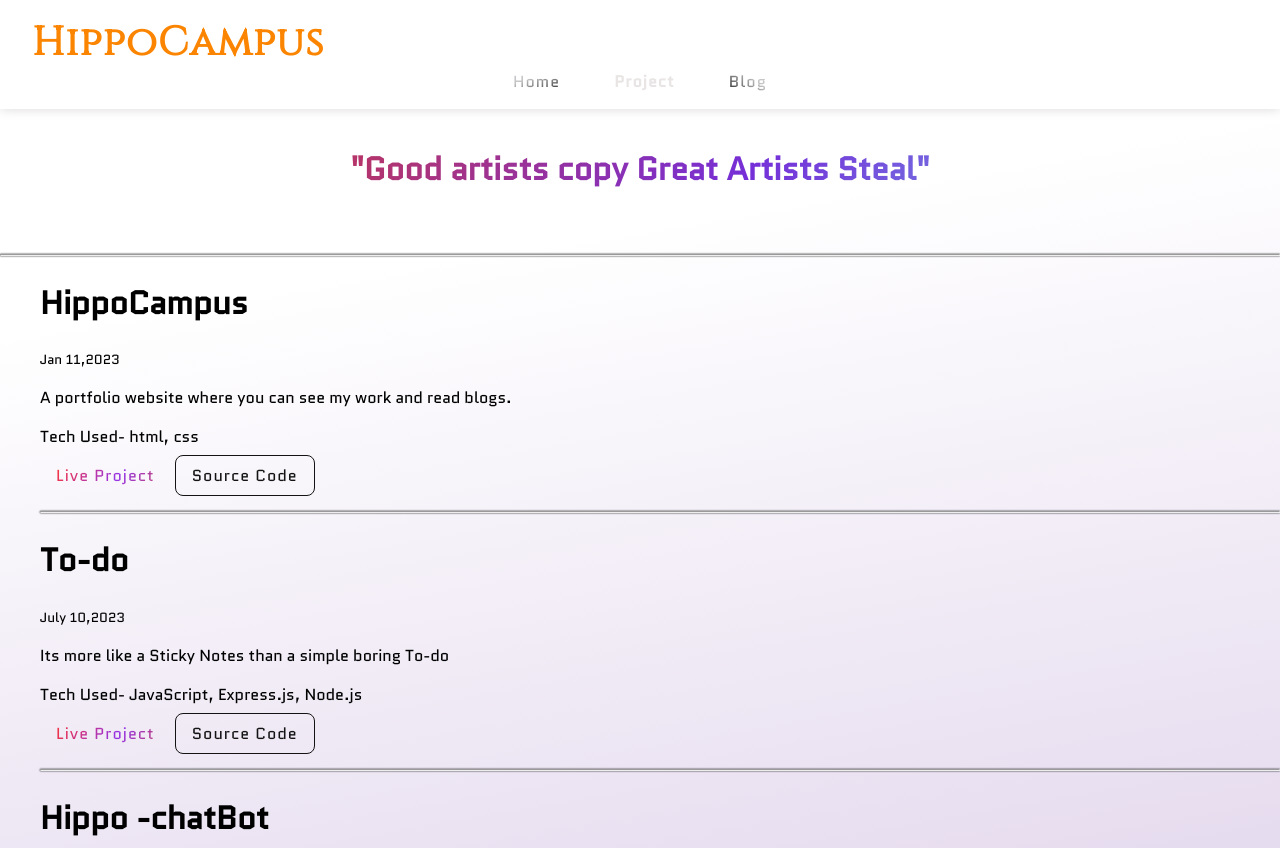
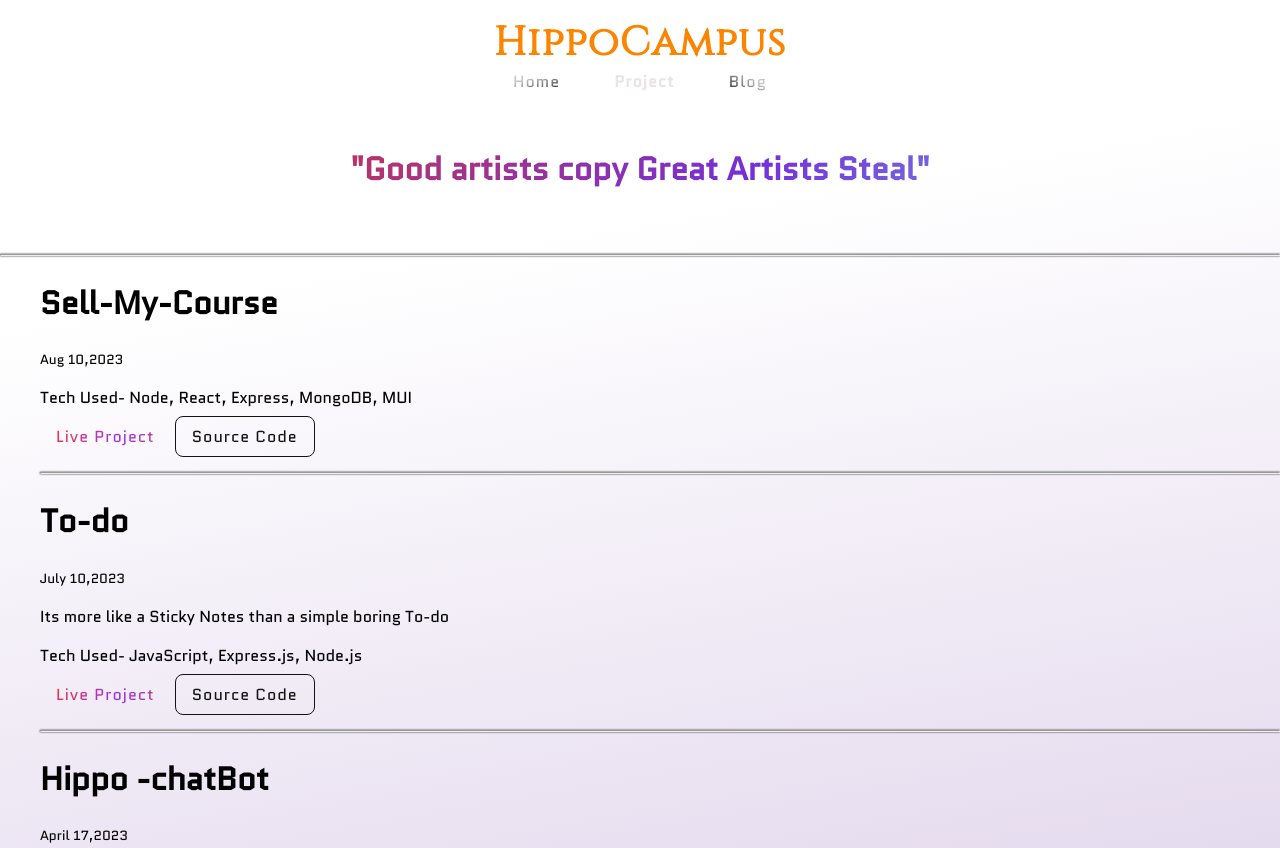
Before and after one commit to sameer-ranjan-singh/HippoCampus, a plain HTML site: page project.html in a window 1280 px wide. Shown: the top 848 px of the page. Drawn offline with Linux system fonts and the light colour scheme; a web font is replaced by a local one.

Commit message:
added new project

```diff
--- a/project.html
+++ b/project.html
@@ -29,7 +29,7 @@
     </header>
 <hr>
    <ul class="project-margin ">
-    <li>
+    <!-- <li>
         <h1 >HippoCampus</h1>
         <small>Jan 11,2023</small>
         <p>A portfolio website where you can see my work and read blogs. </p>
@@ -37,6 +37,18 @@
         <div >
             <a class="link link-primary linear-grad Live" href="https://sameer-campus.netlify.app">Live Project</a>
             <a class="link link-secondary " href="https://github.com/sameer-ranjan-singh/HTML-L4.git">Source Code</a>
+        </div>
+
+    </li>
+<hr> -->
+    <li>
+        <h1 >Sell-My-Course</h1>
+        <small>Aug 10,2023</small>
+        <p> </p>
+        <p>Tech Used- Node, React, Express, MongoDB, MUI</p>
+        <div >
+            <a class="link link-primary linear-grad Live" href="sameer-course.vercel.app">Live Project</a>
+            <a class="link link-secondary " href="https://github.com/sameer-ranjan-singh/Sell-My-Course.git">Source Code</a>
         </div>
 
     </li>
--- a/styles.css
+++ b/styles.css
@@ -135,12 +135,14 @@ text-align: center;
     /* background-color: rgb(63, 62, 62); */
     color: white;
     padding: 1rem ;
-    box-shadow: 0px 0px 11px  rgb(219, 216, 216);
+    /* box-shadow: 0px 0px 11px  rgb(219, 216, 216); */
 }
 .navigation .nav-brand{
     font-weight: bold;
     font-size: 2.5rem;
-
+    /* display:"flex";
+    justify-content: center; */
+    text-align: center;
 }
 .navigation .campus-color{
     /* color: #fb8500; */
```
Also changed, not shown: index.html (+3 -3 lines).
